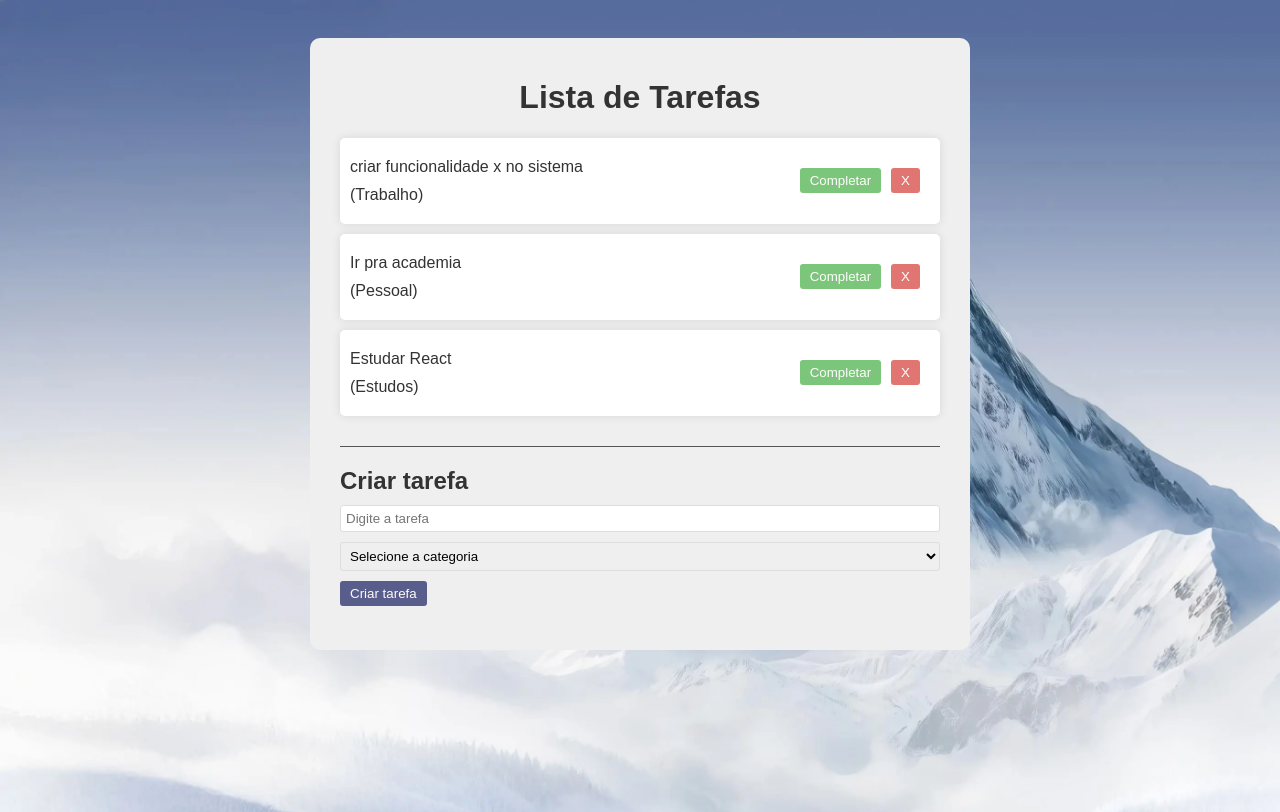
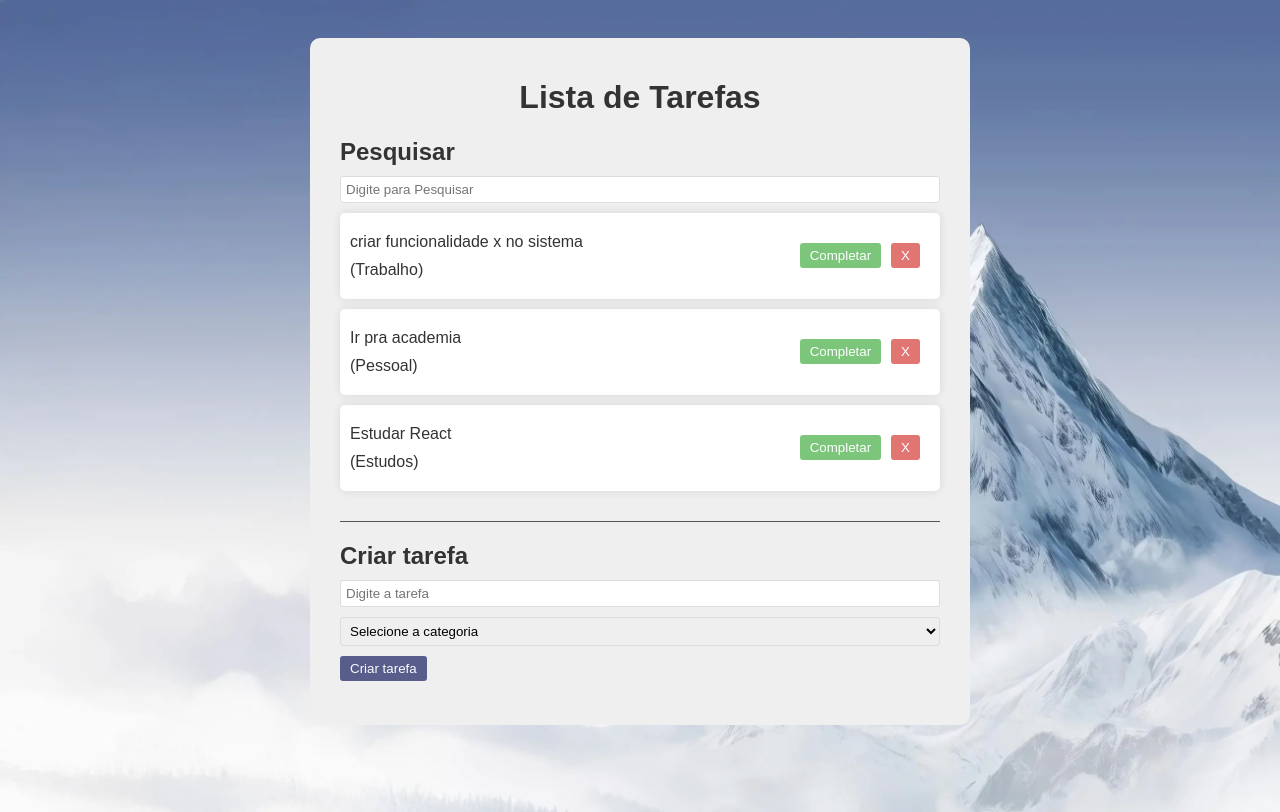
Before and after one commit to ThiagoGomes28/To-Do-List-React-Js, a React (Vite) app in the folder To-do-List-React/: page / in a window 1280 px wide. Shown: the top 812 px of the page. Built offline with nearby package versions, Linux system fonts and the light colour scheme.

Commit message:
Add: Funcionalidade de buscar tarefa na barra de busca.

```diff
--- a/To-do-List-React/src/App.jsx
+++ b/To-do-List-React/src/App.jsx
@@ -1,7 +1,8 @@
 import { useState } from "react";
-import "./App.css";
 import Todo from "./components/Todo";
 import TodoForm from "./components/TodoForm";
+import Search from "./components/Search";
+import "./App.css";
 
 function App() {
   const [todos, setTodos] = useState([
@@ -24,6 +25,8 @@
       isCompleted: false,
     },
   ]);
+
+  const [search, setSearch] = useState("");
 
   const addTodo = (text, category) => {
     const newTodo = [
@@ -56,8 +59,9 @@
   return (
     <div className="app">
       <h1>Lista de Tarefas</h1>
+      <Search search={search} setSearch={setSearch} />
       <div className="todo-list">
-        {todos.map((todo) => (
+        {todos.filter((todo) => todo.text.toLocaleLowerCase().includes(search.toLocaleLowerCase())).map((todo) => (
           <Todo key={todo.id} todo={todo} removeTodo={removeTodo} completeTodo={completeTodo} />
         ))}
       </div>
--- /dev/null
+++ b/To-do-List-React/src/components/Search.jsx
@@ -0,0 +1,15 @@
+const Search = ({ search, setSearch }) => {
+  return (
+    <div className="search">
+      <h2>Pesquisar</h2>
+      <input
+        type="text"
+        value={search}
+        onChange={(e) => setSearch(e.target.value)}
+        placeholder="Digite para Pesquisar"
+      />
+    </div>
+  );
+};
+
+export default Search;
```
